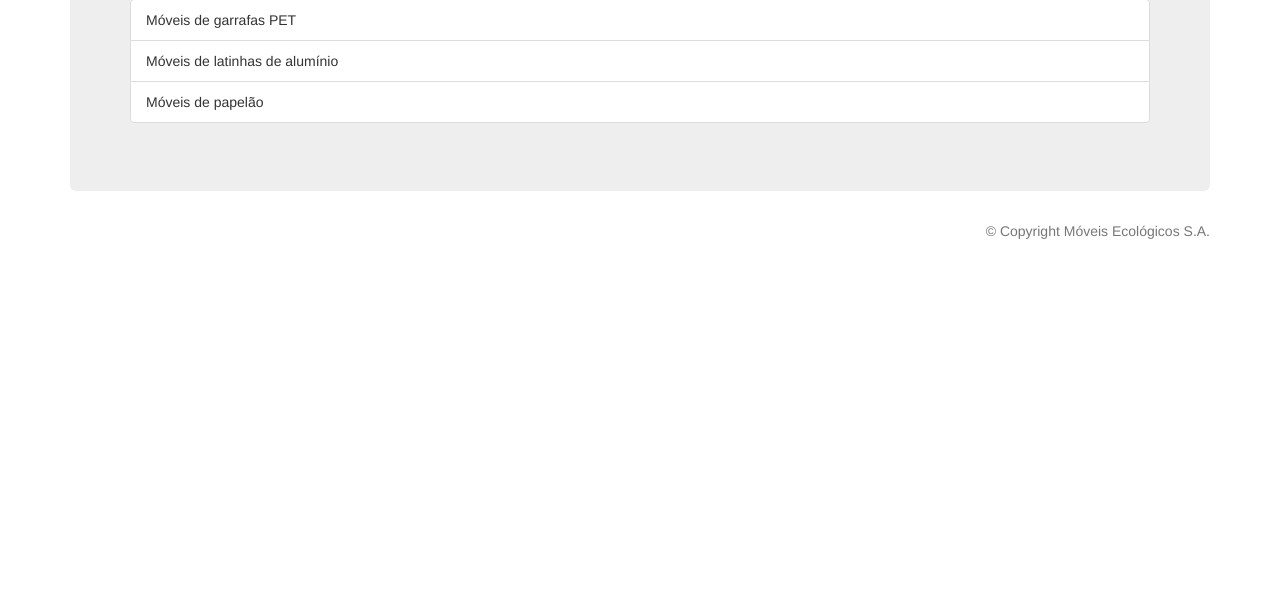
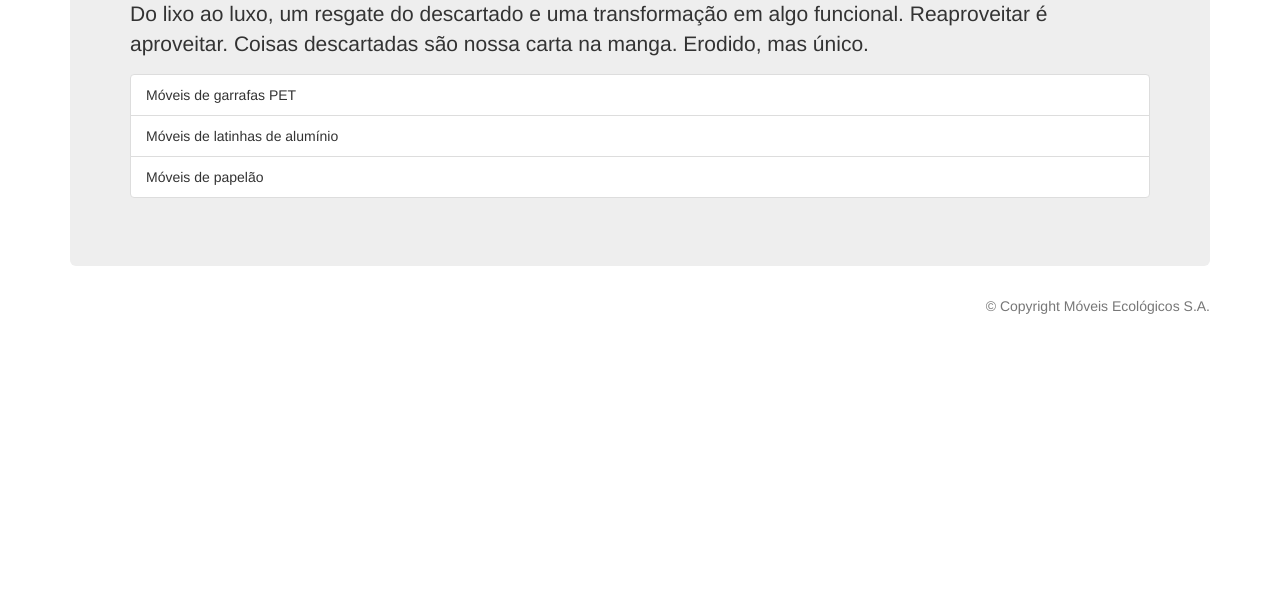
Before and after one commit to rafaniander/moveis-ecologicos, a plain HTML site: page index.html in a window 1280 px wide. Shown: the part 201-800 px from the top of the page. Drawn offline with nearby package versions, Linux system fonts and the light colour scheme.

Commit message:
Adicionando texto criativo

```diff
--- a/index.html
+++ b/index.html
@@ -13,6 +13,12 @@
 			<div class="jumbotron">
 				<h1>Móveis Ecológicos S. A.</h1>
 				<h2 id="mensagem"></h2>
+				<p>
+					Do lixo ao luxo, um resgate do descartado e uma transformação em algo funcional.
+					Reaproveitar é aproveitar.
+					Coisas descartadas são nossa carta na manga.
+					Erodido, mas único.
+				</p>
 				<ul class="list-group">
 					<li class="list-group-item">
 						Móveis de garrafas PET
```
